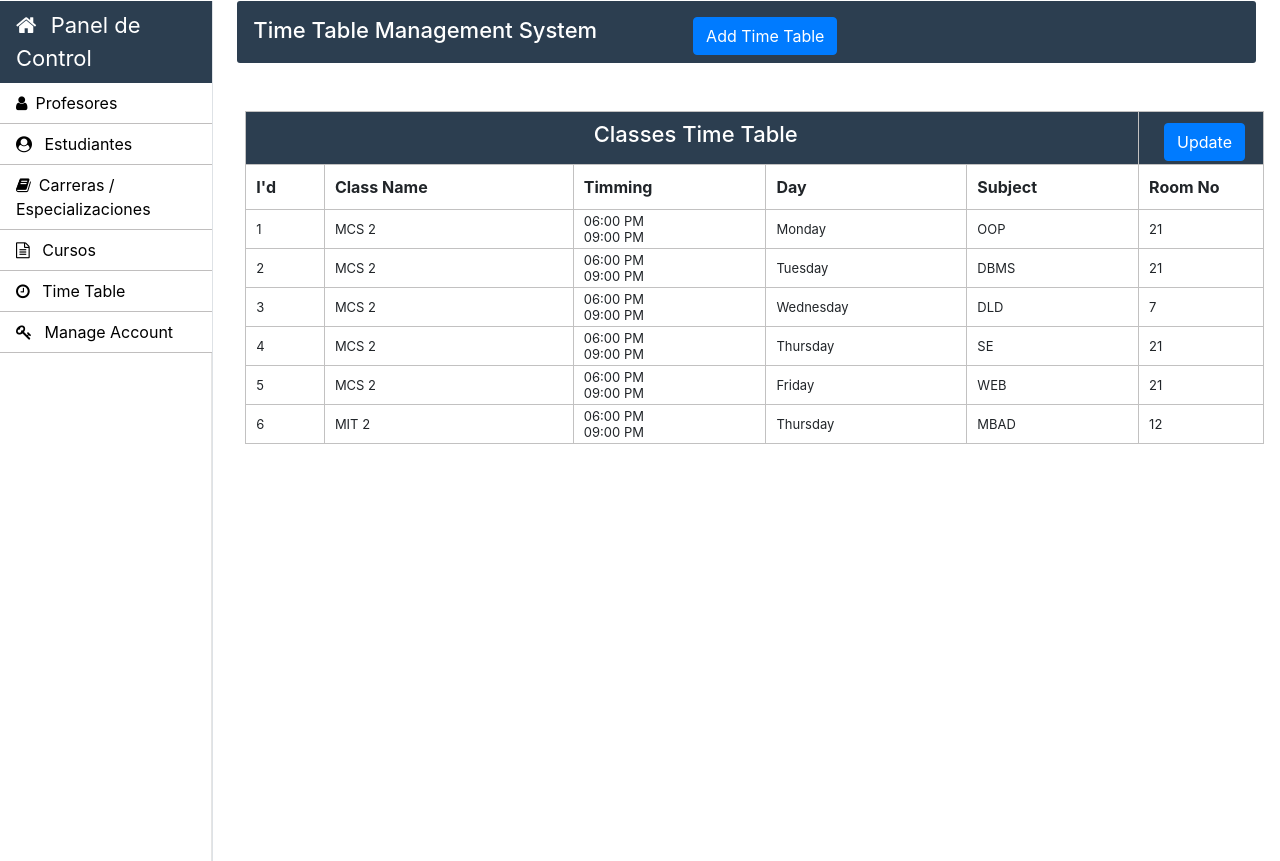
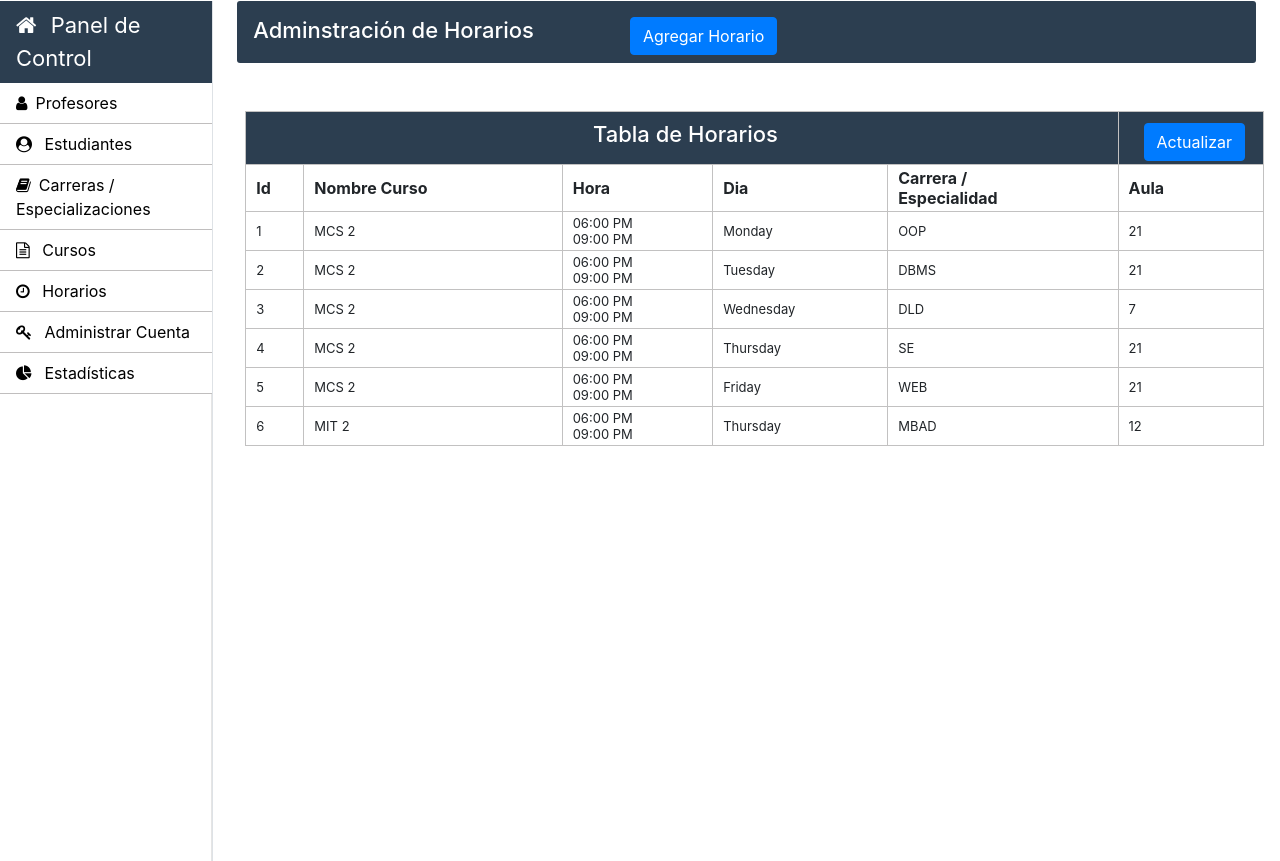
Before and after one commit to LEAV-98/IngInformacionRepo, a PHP site: page /admin/time-table.php in a window 1280 px wide. Shown: the part 100-961 px from the top of the page. Run offline with PHP 8.4, Linux system fonts and the light colour scheme; the visitor is signed in with stand-in values (Sample User, id 1); data comes from the database, SQL or seed files in the repository.

Commit message:
traduciendo epicamente v2

```diff
--- a/Admin/time-table.php
+++ b/Admin/time-table.php
@@ -1,8 +1,7 @@
 <<!---------------- Session starts form here ----------------------->
 	<?php
 	session_start();
-	if (!$_SESSION["LoginAdmin"])
-	{
+	if (!$_SESSION["LoginAdmin"]) {
 		header('location:../login/login.php');
 	}
 	require_once "../connection/connection.php";
@@ -14,27 +13,26 @@
 
 	if (isset($_POST['btn_save'])) {
 
- 		$course_code=$_POST["course_code"];
+		$course_code = $_POST["course_code"];
 
- 		$semester=$_POST["semester"];
+		$semester = $_POST["semester"];
 
- 		$timing_from=$_POST["timing_from"];
+		$timing_from = $_POST["timing_from"];
 
- 		$timing_to=$_POST["timing_to"];
+		$timing_to = $_POST["timing_to"];
 
- 		$day=$_POST["day"];
+		$day = $_POST["day"];
 
- 		$subject_code=$_POST["subject_code"];
+		$subject_code = $_POST["subject_code"];
 
- 		$room_no=$_POST["room_no"];
+		$room_no = $_POST["room_no"];
 
- 		$query="insert into time_table(course_code,semester,timing_from,timing_to,day,subject_code,room_no)values('$course_code','$semester','$timing_from','$timing_to','$day','$subject_code','$room_no')";
- 		$run=mysqli_query($con, $query);
+		$query = "insert into time_table(course_code,semester,timing_from,timing_to,day,subject_code,room_no)values('$course_code','$semester','$timing_from','$timing_to','$day','$subject_code','$room_no')";
+		$run = mysqli_query($con, $query);
 		if ($run) {
- 			echo "Your Data has been submitted";
- 		}
- 		else {
- 			echo "Your Data has not been submitted";
+			echo "<script>alert('Insertado exitosamente');</script>";
+		} else {
+			echo "<script>alert('Error');</script>";
 		}
 	}
 	?>
@@ -44,27 +42,26 @@
 
 	if (isset($_POST['btn_update'])) {
 
- 		echo $course_code=$_POST["course_code"];
+		echo $course_code = $_POST["course_code"];
 
- 		echo $semester=$_POST["semester"];
+		echo $semester = $_POST["semester"];
 
- 		echo $timing_from=$_POST["timing_from"];
+		echo $timing_from = $_POST["timing_from"];
 
- 		echo $timing_to=$_POST["timing_to"];
+		echo $timing_to = $_POST["timing_to"];
 
- 		echo $day=$_POST["day"];
+		echo $day = $_POST["day"];
 
- 		echo $subject_code=$_POST["subject_code"];
+		echo $subject_code = $_POST["subject_code"];
 
- 		echo $room_no=$_POST["room_no"];
+		echo $room_no = $_POST["room_no"];
 
- 		$query1="update time_table set course_code='$course_code',semester='$semester',timing_from='$timing_from',timing_to='$timing_to',day='$day',subject_code='$subject_code',room_no='$room_no' where subject_code='$subject_code'";
- 		$run1=mysqli_query($con, $query1);
+		$query1 = "update time_table set course_code='$course_code',semester='$semester',timing_from='$timing_from',timing_to='$timing_to',day='$day',subject_code='$subject_code',room_no='$room_no' where subject_code='$subject_code'";
+		$run1 = mysqli_query($con, $query1);
 		if ($run1) {
- 			echo "Your Data has been updated";
- 		}
- 		else {
- 			echo "Your Data has not been updated";
+			echo "<script>alert('Editado exitosamente');</script>";
+		} else {
+			echo "<script>alert('Error');</script>";
 		}
 	}
 	?>
@@ -73,10 +70,12 @@
 	<!--*********************** PHP code end from here for data insertion into database ******************************* -->
 
 	<!doctype html>
-<html lang="en">
+	<html lang="es">
+
 	<head>
-		<title>Admin - Time Table</title>
+		<title>Fisi - Horarios</title>
 	</head>
+
 	<body>
 		<?php include('../common/common-header.php') ?>
 		<?php include('../common/admin-sidebar.php') ?>
@@ -85,8 +84,8 @@
 			<div class="sub-main">
 				<div class="text-center d-flex flex-wrap flex-md-nowrap pt-3 pb-2 mb-3 text-white admin-dashboard pl-3">
 					<div class="d-flex">
-						<h4 class="mr-5">Time Table Management System </h4>
-						<button type="button" class="btn btn-primary ml-5" data-toggle="modal" data-target=".bd-example-modal-lg">Add Time Table</button>
+						<h4 class="mr-5">Adminstración de Horarios </h4>
+						<button type="button" class="btn btn-primary ml-5" data-toggle="modal" data-target=".bd-example-modal-lg">Agregar Horario</button>
 					</div>
 				</div>
 				<div class="row">
@@ -101,21 +100,21 @@
 											<div class="modal-dialog modal-lg">
 												<div class="modal-content">
 													<div class="modal-header bg-info text-white">
-														<h4 class="modal-title text-center">Add Time Table</h4>
+														<h4 class="modal-title text-center">Agregar Horario</h4>
 													</div>
 													<div class="modal-body">
 														<form action="time-table.php" method="post">
 															<div class="row mt-3">
 																<div class="col-md-6">
 																	<div class="form-group">
-																		<label for="exampleInputEmail1">Course Code: </label>
+																		<label for="exampleInputEmail1">Código Carrera / Especialidad </label>
 																		<select class="browser-default custom-select" name="course_code">
-																			<option >Select Course</option>
+																			<option>Seleccionar Carrera / Especialidad</option>
 																			<?php
-																			$query="select course_code from courses";
-																			$run=mysqli_query($con,$query);
-																			while($row=mysqli_fetch_array($run)) {
-																			echo	"<option value=".$row['course_code'].">".$row['course_code']."</option>";
+																			$query = "select * from courses";
+																			$run = mysqli_query($con, $query);
+																			while ($row = mysqli_fetch_array($run)) {
+																				echo	"<option value=" . $row['course_code'] . ">" . $row['course_name'] . "</option>";
 																			}
 																			?>
 																		</select>
@@ -123,15 +122,15 @@
 																</div>
 																<div class="col-md-6">
 																	<div class="form-group">
-																		<label for="exampleInputEmail1">Select Semester:</label>
+																		<label for="exampleInputEmail1">Seleccionar Semestre</label>
 																		<select class="browser-default custom-select" name="semester">
-																			<option >Select Semester</option>
+																			<option>Seleccionar Semestre</option>
 																			<?php
-																			$teacher_id=$_SESSION['teacher_id'];
-																			$query="select distinct(semester) as semester from course_subjects";
-																			$run=mysqli_query($con,$query);
-																			while($row=mysqli_fetch_array($run)) {
-																			echo	"<option value=".$row['semester'].">".$row['semester']."</option>";
+																			$teacher_id = $_SESSION['teacher_id'];
+																			$query = "select distinct(semester) as semester from course_subjects";
+																			$run = mysqli_query($con, $query);
+																			while ($row = mysqli_fetch_array($run)) {
+																				echo	"<option value=" . $row['semester'] . ">" . $row['semester'] . "</option>";
 																			}
 																			?>
 																		</select>
@@ -141,13 +140,13 @@
 															<div class="row">
 																<div class="col-md-6">
 																	<div class="form-group">
-																		<label for="exampleInputEmail1">Timing From: </label>
+																		<label for="exampleInputEmail1">Hora Inicio </label>
 																		<input type="time" name="timing_from" class="form-control">
 																	</div>
 																</div>
 																<div class="col-md-6">
 																	<div class="formp">
-																		<label for="exampleInputPassword1">Timing To:</label>
+																		<label for="exampleInputPassword1">Hora Final</label>
 																		<input type="time" name="timing_to" class="form-control">
 																	</div>
 																</div>
@@ -155,15 +154,15 @@
 															<div class="row">
 																<div class="col-md-6">
 																	<div class="form-group">
-																		<label for="exampleInputEmail1">Lecture Day: </label>
+																		<label for="exampleInputEmail1">Dia </label>
 																		<select class="browser-default custom-select" name="day">
-																			<option >Select Week Day</option>
+																			<option>Seleccionar dia de semana</option>
 																			<?php
-																			$teacher_id=$_SESSION['teacher_id'];
-																			$query="select * from weekdays";
-																			$run=mysqli_query($con,$query);
-																			while($row=mysqli_fetch_array($run)) {
-																			echo	"<option value=".$row['day_id'].">".$row['day_name']."</option>";
+																			$teacher_id = $_SESSION['teacher_id'];
+																			$query = "select * from weekdays";
+																			$run = mysqli_query($con, $query);
+																			while ($row = mysqli_fetch_array($run)) {
+																				echo	"<option value=" . $row['day_id'] . ">" . $row['day_name'] . "</option>";
 																			}
 																			?>
 																		</select>
@@ -171,14 +170,14 @@
 																</div>
 																<div class="col-md-6">
 																	<div class="formp">
-																		<label for="exampleInputPassword1">Please Select Subject:*</label>
+																		<label for="exampleInputPassword1">Seleccionar Curso</label>
 																		<select class="browser-default custom-select" name="subject_code" required="">
-																		<option >Select Subject</option>
+																			<option>Seleccionar Curso</option>
 																			<?php
-																			$query="select * from course_subjects";
-																			$run=mysqli_query($con,$query);
-																			while($row=mysqli_fetch_array($run)) {
-																			echo	"<option value=".$row['subject_code'].">".$row['subject_name']."</option>";
+																			$query = "select * from course_subjects";
+																			$run = mysqli_query($con, $query);
+																			while ($row = mysqli_fetch_array($run)) {
+																				echo	"<option value=" . $row['subject_name'] . ">" . $row['subject_name'] . "</option>";
 																			}
 																			?>
 																		</select>
@@ -188,14 +187,14 @@
 															<div class="row">
 																<div class="col-md-6">
 																	<div class="formp">
-																		<label for="exampleInputPassword1">Enter Room No:</label>
-																		<input type="text" name="room_no" class="form-control" placeholder="Room No">
+																		<label for="exampleInputPassword1">Seleccionar Aula</label>
+																		<input type="text" name="room_no" class="form-control" placeholder="Seleccione Aula">
 																	</div>
 																</div>
 															</div>
 															<div class="modal-footer">
-																<input type="submit" class="btn btn-primary" name="btn_save" value="Save Data">
-																<button type="button" class="btn btn-secondary" data-dismiss="modal">Close</button>
+																<input type="submit" class="btn btn-primary" name="btn_save" value="Guardar">
+																<button type="button" class="btn btn-secondary" data-dismiss="modal">Salir</button>
 															</div>
 														</form>
 													</div>
@@ -209,32 +208,34 @@
 								<div class="col-md-12">
 									<table class="w-100 table-elements table-three-tr" cellpadding="3">
 										<tr class="table-tr-head table-three text-white">
-											<td colspan="5" class="text-center text-white"><h4>Classes Time Table</h4></td>
-											<td width="10" >
+											<td colspan="5" class="text-center text-white">
+												<h4>Tabla de Horarios</h4>
+											</td>
+											<td width="10">
 												<div class="row">
 													<div class="col-md-12">
-													<div class="col-md-1 mt-2"><button type="button" class="btn btn-primary" data-toggle="modal" data-target=".bd-example-modal-lg1">Update</button>
+														<div class="col-md-1 mt-2"><button type="button" class="btn btn-primary" data-toggle="modal" data-target=".bd-example-modal-lg1">Actualizar</button>
 														</div>
 														<!-- Large modal -->
 														<div class="modal fade bd-example-modal-lg1" tabindex="-1" role="dialog" aria-labelledby="myLargeModalLabel" aria-hidden="true">
 															<div class="modal-dialog modal-lg">
 																<div class="modal-content">
 																	<div class="modal-header bg-info text-white">
-																	<h4 class="modal-title text-center">Update Time Table</h4>
+																		<h4 class="modal-title text-center">Actualizar Horario</h4>
 																	</div>
 																	<div class="modal-body">
 																		<form action="time-table.php" method="post">
 																			<div class="row mt-3">
 																				<div class="col-md-6">
 																					<div class="form-group">
-																					<label for="exampleInputEmail1">Course Code: </label>
+																						<label for="exampleInputEmail1">Código de Carrera / Especialidad </label>
 																						<select class="browser-default custom-select" name="course_code">
-																						<option >Select Course</option>
+																							<option>Seleccionar Carrera</option>
 																							<?php
-																						$query="select distinct(course_code) as course_code from time_table";
-																						$run=mysqli_query($con,$query);
-																						while($row=mysqli_fetch_array($run)) {
-																						echo	"<option value=".$row['course_code'].">".$row['course_code']."</option>";
+																							$query = "select distinct(course_code) as course_code from time_table";
+																							$run = mysqli_query($con, $query);
+																							while ($row = mysqli_fetch_array($run)) {
+																								echo	"<option value=" . $row['course_code'] . ">" . $row['course_code'] . "</option>";
 																							}
 																							?>
 																						</select>
@@ -244,12 +245,12 @@
 																					<div class="form-group">
 																						<label for="exampleInputEmail1">Semester Or Years:</label>
 																						<select class="browser-default custom-select" name="semester">
-																						<option >Select Class Semester</option>
+																							<option>Seleccionar semestre</option>
 																							<?php
-																						$query="select distinct(semester) as semester from time_table";
-																						$run=mysqli_query($con,$query);
-																						while($row=mysqli_fetch_array($run)) {
-																						echo	"<option value=".$row['semester'].">".$row['semester']."</option>";
+																							$query = "select distinct(semester) as semester from time_table";
+																							$run = mysqli_query($con, $query);
+																							while ($row = mysqli_fetch_array($run)) {
+																								echo	"<option value=" . $row['semester'] . ">" . $row['semester'] . "</option>";
 																							}
 																							?>
 																						</select>
@@ -259,13 +260,13 @@
 																			<div class="row">
 																				<div class="col-md-6">
 																					<div class="form-group">
-																					<label for="exampleInputEmail1">Timing From: </label>
+																						<label for="exampleInputEmail1">Hora inicio </label>
 																						<input type="time" name="timing_from" class="form-control">
 																					</div>
 																				</div>
 																				<div class="col-md-6">
 																					<div class="formp">
-																					<label for="exampleInputPassword1">Timing To:</label>
+																						<label for="exampleInputPassword1">Hora final</label>
 																						<input type="time" name="timing_to" class="form-control">
 																					</div>
 																				</div>
@@ -273,15 +274,15 @@
 																			<div class="row">
 																				<div class="col-md-6">
 																					<div class="form-group">
-																					<label for="exampleInputEmail1">Lecture Day: </label>
+																						<label for="exampleInputEmail1">Dia </label>
 																						<select class="browser-default custom-select" name="day">
-																						<option >Select Week Day</option>
+																							<option>Seleccionar dia</option>
 																							<?php
-																						$teacher_id=$_SESSION['teacher_id'];
-																						$query="select * from weekdays";
-																						$run=mysqli_query($con,$query);
-																						while($row=mysqli_fetch_array($run)) {
-																						echo	"<option value=".$row['day_id'].">".$row['day_name']."</option>";
+																							$teacher_id = $_SESSION['teacher_id'];
+																							$query = "select * from weekdays";
+																							$run = mysqli_query($con, $query);
+																							while ($row = mysqli_fetch_array($run)) {
+																								echo	"<option value=" . $row['day_id'] . ">" . $row['day_name'] . "</option>";
 																							}
 																							?>
 																						</select>
@@ -289,14 +290,14 @@
 																				</div>
 																				<div class="col-md-6">
 																					<div class="formp">
-																					<label for="exampleInputPassword1">Please Select Subject:*</label>
+																						<label for="exampleInputPassword1">Seleccionar curso</label>
 																						<select class="browser-default custom-select" name="subject_code" required="">
-																					<option >Select Subject</option>
+																							<option>Seleccione curso</option>
 																							<?php
-																						$query="select subject_code from time_table";
-																						$run=mysqli_query($con,$query);
-																						while($row=mysqli_fetch_array($run)) {
-																						echo	"<option value=".$row['subject_code'].">".$row['subject_code']."</option>";
+																							$query = "select * from time_table";
+																							$run = mysqli_query($con, $query);
+																							while ($row = mysqli_fetch_array($run)) {
+																								echo	"<option value=" . $row['subject_code'] . ">" . $row['subject_code'] . "</option>";
 																							}
 																							?>
 																						</select>
@@ -306,14 +307,14 @@
 																			<div class="row">
 																				<div class="col-md-6">
 																					<div class="formp">
-																					<label for="exampleInputPassword1">Enter Room No:</label>
-																					<input type="text" name="room_no" class="form-control" placeholder="Room No">
+																						<label for="exampleInputPassword1">Aula</label>
+																						<input type="text" name="room_no" class="form-control" placeholder="Seleccione un aula">
 																					</div>
 																				</div>
 																			</div>
 																			<div class="modal-footer">
-																			<input type="submit" class="btn btn-primary" name="btn_update" value="Update Data">
-																			<button type="button" class="btn btn-secondary" data-dismiss="modal">Close</button>
+																				<input type="submit" class="btn btn-primary" name="btn_update" value="Actualizar">
+																				<button type="button" class="btn btn-secondary" data-dismiss="modal">Cerrar</button>
 																			</div>
 																		</form>
 																	</div>
@@ -324,24 +325,24 @@
 											</td>
 										</tr>
 										<tr class="table-tr-head">
-											<th>I'd</th>
-											<th>Class Name</th>
-											<th>Timming</th>
-											<th>Day</th>
-											<th>Subject</th>
-											<th>Room No</th>
+											<th>Id</th>
+											<th>Nombre Curso</th>
+											<th>Hora</th>
+											<th>Dia</th>
+											<th>Carrera / <br> Especialidad</th>
+											<th>Aula</th>
 										</tr>
 										<?php
-											$query="select id,course_code,TIME_FORMAT(timing_from,'%h:%i %p') as timing_from,TIME_FORMAT(timing_to,'%h:%i %p') as timing_to,semester,day_name,day_id,day,subject_code,room_no from time_table tt inner join weekdays wd on tt.day=wd.day_id";
-											$run=mysqli_query($con,$query);
-											while($row=mysqli_fetch_array($run)) {
+										$query = "select id,course_code,TIME_FORMAT(timing_from,'%h:%i %p') as timing_from,TIME_FORMAT(timing_to,'%h:%i %p') as timing_to,semester,day_name,day_id,day,subject_code,room_no from time_table tt inner join weekdays wd on tt.day=wd.day_id";
+										$run = mysqli_query($con, $query);
+										while ($row = mysqli_fetch_array($run)) {
 											echo "<tr>";
-												echo "<td>".$row["id"]."</td>";
-												echo "<td>".$row["course_code"]." ".$row["semester"]."</td>";
-												echo "<td>" .$row["timing_from"]."<br>".$row["timing_to"]."</td>";
-												echo "<td>".$row["day_name"]."</td>";
-												echo "<td>".$row["subject_code"]."</td>";
-												echo "<td>".$row["room_no"]."</td>";
+											echo "<td>" . $row["id"] . "</td>";
+											echo "<td>" . $row["course_code"] . " " . $row["semester"] . "</td>";
+											echo "<td>" . $row["timing_from"] . "<br>" . $row["timing_to"] . "</td>";
+											echo "<td>" . $row["day_name"] . "</td>";
+											echo "<td>" . $row["subject_code"] . "</td>";
+											echo "<td>" . $row["room_no"] . "</td>";
 											echo "</tr>";
 										}
 										?>
@@ -356,4 +357,5 @@
 		<script type="text/javascript" src="../bootstrap/js/jquery.min.js"></script>
 		<script type="text/javascript" src="../bootstrap/js/bootstrap.min.js"></script>
 	</body>
+
 	</html>
--- a/Common/admin-sidebar.php
+++ b/Common/admin-sidebar.php
@@ -41,7 +41,7 @@
         <li class="nav-item">
           <a class="nav-link" href="../admin/time-table.php">
             <span data-feather="layers"></span>
-            <i class="fa fa-clock-o mr-2" aria-hidden="true"></i> Time Table
+            <i class="fa fa-clock-o mr-2" aria-hidden="true"></i> Horarios
           </a>
         </li>
         <!-- <li class="nav-item">
@@ -77,7 +77,13 @@
         <li class="nav-item">
           <a class="nav-link" href="../admin/manage-accounts.php">
             <span data-feather="layers"></span>
-            <i class="fa fa-key mr-2" aria-hidden="true"></i> Manage Account
+            <i class="fa fa-key mr-2" aria-hidden="true"></i> Administrar Cuenta
+          </a>
+        </li>
+        <li class="nav-item">
+          <a class="nav-link" href="../admin/statistics.php">
+            <span data-feather="layers"></span>
+            <i class="fa fa-pie-chart mr-2" aria-hidden="true"></i> Estadísticas
           </a>
         </li>
       </ul>
```
Also changed, not shown: Admin/manage-accounts.php (+18 -17 lines), Admin/statistics.php (added, +48 -0 lines). Lines whose indentation alone changed are shown as unchanged.
